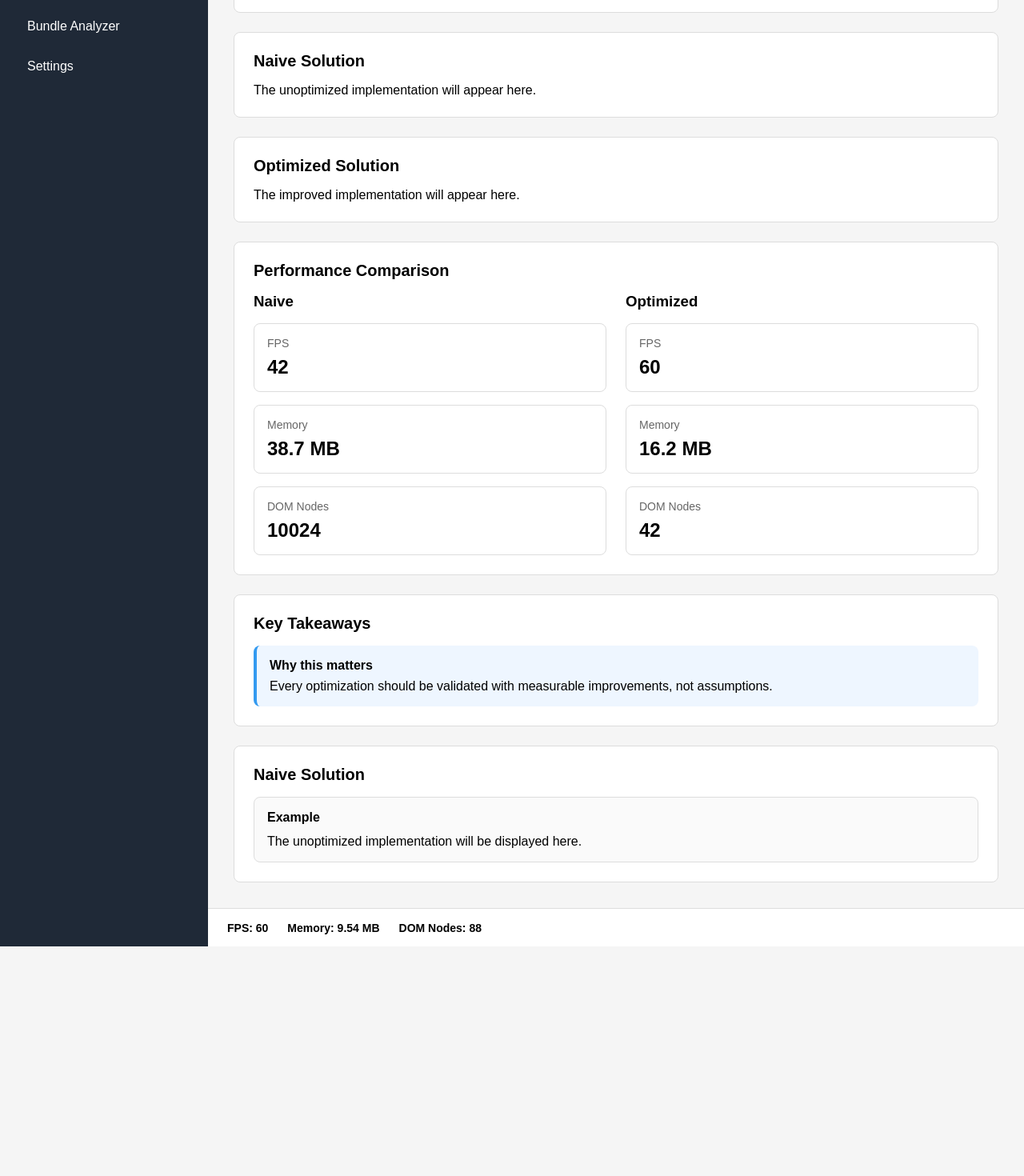
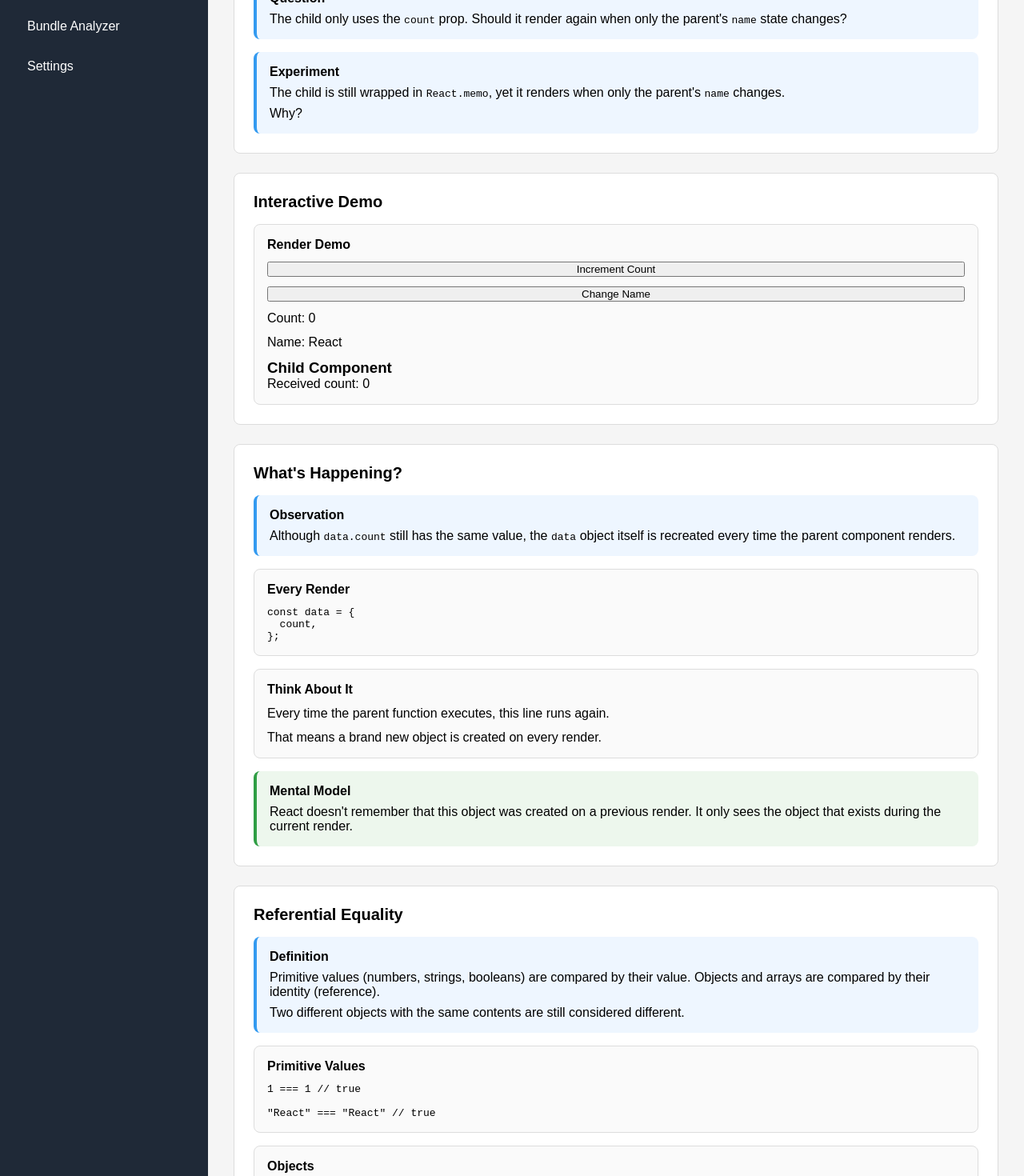
Before and after one commit to socbasillote/React-Optimization, a React (Vite) app in the folder react-performance-playground/: page /labs in a window 1280 px wide. Shown: the part 280-1750 px from the top of the page at 80% size. Before the commit the page ends 1463 px from the top, so only its background shows below. Built offline with nearby package versions, Linux system fonts and the light colour scheme.

Commit message:
React 'memo' explained

```diff
--- a/react-performance-playground/package.json
+++ b/react-performance-playground/package.json
@@ -25,6 +25,7 @@
     "eslint-plugin-react-hooks": "^7.1.1",
     "eslint-plugin-react-refresh": "^0.5.3",
     "globals": "^17.7.0",
+    "nodemon": "^3.1.14",
     "vite": "^8.1.1"
   }
 }
--- a/react-performance-playground/src/app/router.jsx
+++ b/react-performance-playground/src/app/router.jsx
@@ -3,18 +3,20 @@ import { Routes, Route } from "react-router-dom";
 import AppLayout from "../components/AppLayout";
 
 import DashboardPage from "../pages/Dashboard/DashboardPage";
-import LabsPage from "../pages/Labs/LabsPage";
+//import LabsPage from "../pages/Labs/LabsPage";
 import PerformanceMonitorPage from "../pages/Labs/PerformanceMonitor/PerformanceMonitorPage";
 import NetworkInspectorPage from "../pages/Labs/NetworkInspector/NetworkInspectorPage";
 import BundleAnalyzerPage from "../pages/Labs/BundleAnalyzer/BundleAnalyzerPage";
 import SettingsPage from "../pages/Settings/SettingsPage";
+import RenderingFundamentalsLabMemo from "../labs/react-memo";
+//import RenderingFundamentalsLab from "../labs/rendering-fundamentals";
 
 export default function AppRouter() {
   return (
     <Routes>
       <Route element={<AppLayout />}>
         <Route index element={<DashboardPage />} />
-        <Route path="labs" element={<LabsPage />} />
+        <Route path="labs" element={<RenderingFundamentalsLabMemo />} />
         <Route path="performance" element={<PerformanceMonitorPage />} />
         <Route path="network" element={<NetworkInspectorPage />} />
         <Route path="bundle" element={<BundleAnalyzerPage />} />
--- /dev/null
+++ b/react-performance-playground/src/labs/react-memo/Child.jsx
@@ -0,0 +1,13 @@
+import { memo } from "react";
+
+function Child({ data }) {
+  console.log("Child rendered");
+  return (
+    <div>
+      <h3>Child Component</h3>
+      <p>Received count: {data.count}</p>
+    </div>
+  );
+}
+
+export default memo(Child);
--- /dev/null
+++ b/react-performance-playground/src/labs/react-memo/Parent.jsx
@@ -0,0 +1,27 @@
+import { useState } from "react";
+import Child from "./Child";
+
+function Parent() {
+  const [count, setCount] = useState(0);
+  const [name, setName] = useState("React");
+
+  const data = {
+    count,
+  };
+
+  console.log("Parent rendred");
+
+  return (
+    <>
+      <button onClick={() => setCount(count + 1)}>Increment Count</button>
+      <button onClick={() => setName("Frontend")}>Change Name</button>
+
+      <p>Count: {data.count}</p>
+      <p>Name: {name}</p>
+
+      <Child data={data} />
+    </>
+  );
+}
+
+export default Parent;
--- /dev/null
+++ b/react-performance-playground/src/labs/react-memo/index.jsx
@@ -0,0 +1,115 @@
+import Callout from "../../components/lab/Callout";
+import LabCard from "../../components/lab/LabCard";
+import LabLayout from "../../components/lab/LabLayout";
+import LabSection from "../../components/lab/LabSection";
+import PerformanceComparison from "../../components/lab/PerformanceComparison";
+import Parent from "./parent";
+
+function RenderingFundamentalsLabMemo() {
+  return (
+    <LabLayout
+      title="React Rendering Fundamentals"
+      description="Learn when and why React components render."
+    >
+      <LabSection title="Problem">
+        <Callout title="Question">
+          <p>
+            The child only uses the <code>count</code> prop. Should it render
+            again when only the parent's <code>name</code> state changes?
+          </p>
+        </Callout>
+        <Callout title="Experiment">
+          <p>
+            The child is still wrapped in <code>React.memo</code>, yet it
+            renders when only the parent's <code>name</code> changes.
+          </p>
+          <p>Why?</p>
+        </Callout>
+      </LabSection>
+
+      <LabSection title="Interactive Demo">
+        <LabCard title="Render Demo">
+          <Parent />
+        </LabCard>
+      </LabSection>
+
+      <LabSection title="What's Happening?">
+        <Callout title="Observation" variant="info">
+          <p>
+            Although <code>data.count</code> still has the same value, the{" "}
+            <code>data</code> object itself is recreated every time the parent
+            component renders.
+          </p>
+        </Callout>
+        <LabCard title="Every Render">
+          <pre>{`const data = {
+  count,
+};`}</pre>
+        </LabCard>
+
+        <LabCard title="Think About It">
+          <p>Every time the parent function executes, this line runs again.</p>
+
+          <p>That means a brand new object is created on every render.</p>
+        </LabCard>
+
+        <Callout variant="success" title="Mental Model">
+          <p>
+            React doesn't remember that this object was created on a previous
+            render. It only sees the object that exists during the current
+            render.
+          </p>
+        </Callout>
+      </LabSection>
+
+      <LabSection title="Referential Equality">
+        <Callout title="Definition" variant="info">
+          <p>
+            Primitive values (numbers, strings, booleans) are compared by their
+            value. Objects and arrays are compared by their identity
+            (reference).
+          </p>
+
+          <p>
+            Two different objects with the same contents are still considered
+            different.
+          </p>
+        </Callout>
+
+        <LabCard title="Primitive Values">
+          <pre>{`1 === 1 // true
+
+"React" === "React" // true`}</pre>
+        </LabCard>
+
+        <LabCard title="Objects">
+          <pre>{`{ count: 1 } === { count: 1 } // false`}</pre>
+        </LabCard>
+
+        <Callout title="Back to Our Demo" variant="success">
+          <p>
+            Every time the parent renders, it creates a new <code>data</code>{" "}
+            object. Although the contents are the same, it is a different
+            object, so <code>React.memo</code> treats the prop as changed and
+            renders the child again.
+          </p>
+        </Callout>
+
+        <PerformanceComparison
+          before={{
+            fps: "--",
+            memory: "--",
+            domNodes: "--",
+          }}
+          after={{
+            fps: "--",
+            memory: "--",
+            domNodes: "--",
+          }}
+        />
+      </LabSection>
+    </LabLayout>
+  );
+}
+
+export default RenderingFundamentalsLabMemo;
--- /dev/null
+++ b/react-performance-playground/src/labs/rendering-fundamentals/Child.jsx
@@ -0,0 +1,11 @@
+function Child({ count }) {
+  console.log("Child rendered");
+  return (
+    <div>
+      <h3>Child Component</h3>
+      <p>Received count: {count}</p>
+    </div>
+  );
+}
+
+export default Child;
--- /dev/null
+++ b/react-performance-playground/src/labs/rendering-fundamentals/index.jsx
@@ -0,0 +1,72 @@
+import Callout from "../../components/lab/Callout";
+import LabCard from "../../components/lab/LabCard";
+import LabLayout from "../../components/lab/LabLayout";
+import LabSection from "../../components/lab/LabSection";
+import Parent from "./parent";
+
+function RenderingFundamentalsLab() {
+  return (
+    <LabLayout
+      title="React Rendering Fundamentals"
+      description="Learn when and why React components render."
+    >
+      <LabSection title="Problem">
+        <Callout title="Background">
+          <p>
+            Try changing both pieces of state. Observe which components render
+            and ask yourself why the child renders even though it doesn't use
+            either state value.
+          </p>
+        </Callout>
+        <Callout title="Experiment">
+          <p>
+            The child receives the <code>count</code> prop. Click both buttons
+            and observe that the child renders even when only the parent's
+            <code>name</code> state changes.
+          </p>
+        </Callout>
+      </LabSection>
+
+      <LabSection title="Interactive Demo">
+        <LabCard title="Render Demo">
+          <Parent />
+        </LabCard>
+      </LabSection>
+
+      <LabSection title="How React Thinks">
+        <Callout title="Rendering vs DOM Updates" variant="info">
+          <p>
+            When a parent component renders, React evaluates its children and
+            builds a new virtual component tree. It then compares that tree with
+            the previous one and updates only the parts of the DOM that actually
+            changed.
+          </p>
+
+          <p>
+            A component rendering does not automatically mean the browser DOM is
+            updated.
+          </p>
+        </Callout>
+        <LabCard title="Render Flow">
+          <pre>{`
+State Update
+     │
+     ▼
+Parent Render
+     │
+     ▼
+Child Render
+     │
+     ▼
+Virtual Tree Comparison
+     │
+     ▼
+DOM Updates (only if needed)
+`}</pre>
+        </LabCard>
+      </LabSection>
+    </LabLayout>
+  );
+}
+
+export default RenderingFundamentalsLab;
```
Also changed, not shown: react-performance-playground/src/labs/rendering-fundamentals/Parent.jsx (added, +23 -0 lines), 2 other files (tests, documents, lock files or other folders).
